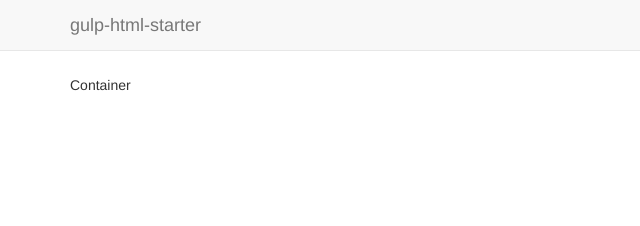
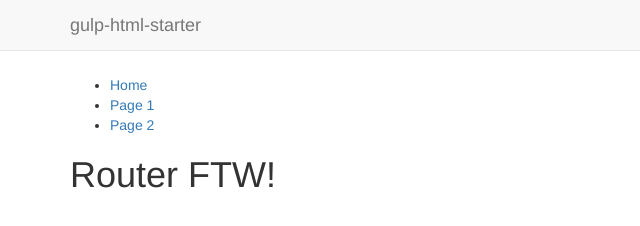
Before and after one commit to elzii/gulp-html-starter, a website: page app/index.html in a window 1280 px wide. Shown: the whole page, without its empty margins (0-640 px from the left). Drawn offline with nearby package versions, Linux system fonts and the light colour scheme; files whose address does not match are found by name.

Commit message:
added router

```diff
--- a/app/assets/js/app.js
+++ b/app/assets/js/app.js
@@ -90,6 +90,30 @@ var APP = (function () {
    */
   app.init = function () {
 
+
+    route('/', 'home', function () {});
+    route('/page1', 'template1', function () {
+      this.greeting = 'Hello world!';
+      this.moreText = 'Bacon ipsum...';
+      this.counter = 0;
+      this.$on('.my-button', 'click', function () {
+        this.counter += 1;
+        this.$refresh();
+      }.bind(this));
+    });
+    route('/page2', 'template2', function () {
+      this.heading = 'I\'m page two!';
+    });
+    route('*', 'error404', function () {});
+
+
+
+  }
+
+
+  app.routes = function() {
+
+
   }
 
 
--- /dev/null
+++ b/app/assets/js/router.js
@@ -0,0 +1,79 @@
+(function () {
+  // A hash to store our routes:
+  var routes = {};
+  // An array of the current route's events:
+  var events = [];
+  // The element where the routes are rendered:
+  var el = null;
+  // Context functions shared between all controllers:
+  var ctx = {
+    on: function (selector, evt, handler) {
+      events.push([selector, evt, handler]);
+    },
+    refresh: function (listeners) {
+      listeners.forEach(function (fn) { fn(); });
+    }
+  };
+  // Defines a route:
+  function route (path, templateId, controller) {
+    if (typeof templateId === 'function') {
+      controller = templateId;
+      templateId = null;
+    }
+    var listeners = [];
+    Object.defineProperty(controller.prototype, '$on', {value: ctx.on});
+    Object.defineProperty(controller.prototype, '$refresh', {value: ctx.refresh.bind(undefined, listeners)});
+    routes[path] = {templateId: templateId, controller: controller, onRefresh: listeners.push.bind(listeners)};
+  }
+  function forEachEventElement(fnName) {
+    for (var i = 0, len = events.length; i < len; i++) {
+      var els = el.querySelectorAll(events[i][0]);
+      for (var j = 0, elsLen = els.length; j < elsLen; j++) {
+        els[j][fnName].apply(els[j], events[i].slice(1));
+      }
+    }
+  }
+  function addEventListeners() {
+    forEachEventElement('addEventListener');
+  }
+  function removeEventListeners() {
+    forEachEventElement('removeEventListener');
+  }
+  function router () {
+    // Lazy load view element:
+    el = el || document.getElementById('view');
+    // Remove current event listeners:
+    removeEventListeners();
+    // Clear events, to prepare for next render:
+    events = [];
+    // Current route url (getting rid of '#' in hash as well):
+    var url = location.hash.slice(1) || '/';
+    // Get route by url or fallback if it does not exist:
+    var route = routes[url] || routes['*'];
+    // Do we have a controller:
+    if (route && route.controller) {
+      var ctrl = new route.controller();
+      if (!el || !route.templateId) {
+        // If there's nothing to render, abort:
+        return;
+      }
+      // Listen on route refreshes:
+      route.onRefresh(function () {
+        removeEventListeners();
+        // Render route template with John Resig's template engine:
+        el.innerHTML = tmpl(route.templateId, ctrl);
+
+        console.log( tmpl(route.templateId, ctrl) )
+        addEventListeners();
+      });
+      // Trigger the first refresh:
+      ctrl.$refresh();
+    }
+  }
+  // Listen on hash change:
+  this.addEventListener('hashchange', router);
+  // Listen on page load:
+  this.addEventListener('load', router);
+  // Expose the route register function:
+  this.route = route;
+})();
--- /dev/null
+++ b/app/assets/js/tmpl.js
@@ -0,0 +1,60 @@
+// see:
+// http://ejohn.org/blog/javascript-micro-templating/
+
+// Simple JavaScript Templating
+// John Resig - http://ejohn.org/ - MIT Licensed
+(function(){
+  var cache = {};
+
+  this.tmpl = function tmpl(str, data){
+    // Figure out if we're getting a template, or if we need to
+    // load the template - and be sure to cache the result.
+    var fn = !/\W/.test(str) ?
+      cache[str] = cache[str] ||
+        tmpl(document.getElementById(str).innerHTML) :
+
+      // Generate a reusable function that will serve as a template
+      // generator (and which will be cached).
+      new Function("obj",
+        "var p=[],print=function(){p.push.apply(p,arguments);};" +
+
+        // Introduce the data as local variables using with(){}
+        "with(obj){p.push('" +
+
+        // Convert the template into pure JavaScript
+        str
+          .replace(/[\r\t\n]/g, " ")
+          .split("<%").join("\t")
+          .replace(/((^|%>)[^\t]*)'/g, "$1\r")
+          .replace(/\t=(.*?)%>/g, "',$1,'")
+          .split("\t").join("');")
+          .split("%>").join("p.push('")
+          .split("\r").join("\\'")
+      + "');}return p.join('');");
+
+    // Provide some basic currying to the user
+    return data ? fn( data ) : fn;
+  };
+})();
+
+
+// Demo data.
+// $(function(){
+
+//   var dataObject = {
+//     members:[
+//     {id:1, name:"hoge", text:"aaaaaaaaaaaaaa"},
+//     {id:9, name:"fuga", text:"bbbbbbbbbbbbbb"},
+//     {id:15, name:"hoge", text:"cccccccccccccc"},
+//     {id:22, name:"fuga", text:"dddddddddddddd"},
+//     {id:78, name:"hoge", text:"eeeeeeeeeeeeee"},
+//     {id:876, name:"fuga", text:"ffffffffffffff"},
+//     {id:1033, name:"hoge", text:"gggggggggggggg"},
+//     {id:7899, name:"fuga", text:"hhhhhhhhhhhhhh"}
+//     ]
+//   }; // -> End of dataObject
+
+//   var results = document.getElementById("results");
+//   results.innerHTML = tmpl("item_tmpl", dataObject);
+
+// });
--- a/app/index.html
+++ b/app/index.html
@@ -52,15 +52,75 @@
       <a class="navbar-brand" href="#">
         <span>gulp-html-starter</span>
       </a>
+
+
     </div>
   </div>
 </div>
 
 
+
+
 <div id="wrap" style="padding-top:75px;">
   <div class="container">
 
-    <p>Container</p>
+  <ul>
+    <li><a href="#">Home</a></li>
+    <li><a href="#/page1">Page 1</a></li>
+    <li><a href="#/page2">Page 2</a></li>
+  </ul>
+
+
+    <script type="text/html" id="home">
+      <h1>Router FTW!</h1>
+    </script>
+    <script type="text/html" id="template1">
+      <h1>Page 1: <%= greeting %></h1>
+      <p><%= moreText %></p>
+      <button class="my-button">Click me <%= counter %></button>
+    </script>
+    <script type="text/html" id="template2">
+      <h1>Page 2: <%= heading %></h1>
+      <p>Lorem ipsum...</p>
+    </script>
+    <script type="text/html" id="error404">
+      <h1>404 Not found</h1>
+    </script>
+
+
+    <div id="view"></div>
 
   </div>
 </div>
+
+
+
+</div><!-- #app -->
+
+
+
+<!-- jQuery CDN or localhost fallback -->
+<script src="//ajax.googleapis.com/ajax/libs/jquery/1.11.1/jquery.min.js"></script>
+<script>window.jQuery || document.write('<script src="components/jquery/dist/jquery.min.js"><\/script>')</script>
+
+
+<!-- Bower Components -->
+<script src="/components/store-js/store.min.js"></script>
+<script src="/components/handlebars/handlebars.min.js"></script>
+<script src="/components/wow/dist/wow.min.js"></script>
+
+
+<!-- <script src="/assets/npm/contentful/browser-dist/contentful.min.js"></script> -->
+
+
+
+<!-- Application JS -->
+<script src="/assets/js/plugins.js"></script>
+<script src="/assets/js/tmpl.js"></script>
+<script src="/assets/js/router.js"></script>
+<script src="/assets/js/app.js"></script>
+
+
+
+</body>
+</html>
```
Also changed, not shown: app/partials/footer.tpl.html (+30 -0 lines), app/src/index.tpl.html (+29 -1 lines), 1 other file.
